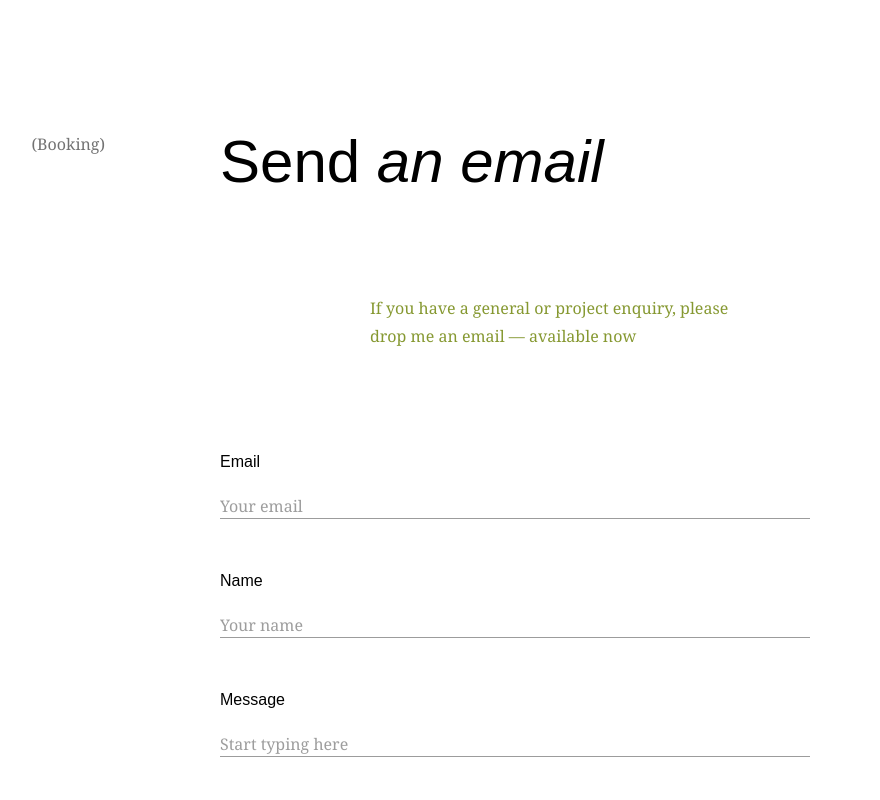
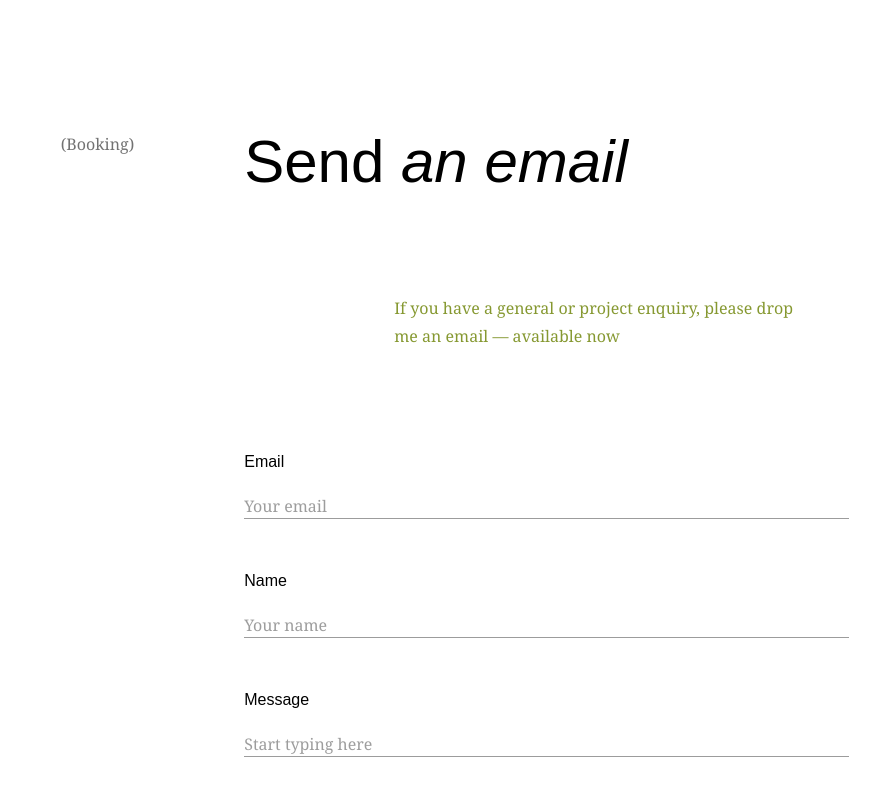
Before and after one commit to Anatorusan/web_dev_study, a plain HTML site: page Sebastian_Mullaert/index.html in a window 1280 px wide. Shown: the part 840-1640 px from the top of the page, without its empty margins (185-1065 px from the left). Drawn offline with Linux system fonts and the light colour scheme; files whose address does not match are found by name.

Commit message:
simplified section 2 layout

```diff
--- a/Sebastian_Mullaert/index.html
+++ b/Sebastian_Mullaert/index.html
@@ -64,9 +64,11 @@
                 </div>
                 <div class="email-container">
                     <div class="section-2-text-container">
-                        <h2 class="send_email font-special">Send <span class="italic-text">an email</span></h2>
-                        <p class="sect-2_para">If you have a general or project enquiry, please<br>
-                            drop me an email — available now</p>
+                        <header>
+                            <h2 class="send_email font-special">Send <span class="italic-text">an email</span></h2>
+                            <p class="sect-2_para">If you have a general or project enquiry, please
+                                drop me an email — available now</p>
+                        </header>
                     </div>
                     <div class="form-container">
                         <form class="form">
--- a/Sebastian_Mullaert/styles/styles.css
+++ b/Sebastian_Mullaert/styles/styles.css
@@ -241,29 +241,33 @@ img {
 .section-2-container {
     display: flex;
     padding-top: 200px;
+    justify-content: center;
+    gap: 110px;
 }
 
 .booking-container {
-    flex-basis: 25%;
+    /* flex-basis: 25%;
     display: flex;
     justify-content: flex-end;
-    padding-right: 40px;
+    padding-right: 40px; */
+
 }
 
 .email-container {
-    flex-basis: 100%;
+    /* flex-basis: 100%; */
     padding-bottom: 145px;
+    max-width: 605px;
 }
 
 @media all and (min-width: 1200px) {
-    .email-container {
+    /* .email-container {
         flex-basis: 75%;
         padding-left: 75px;
-    }
+    } */
 
-    .form-container {
+    /* .form-container {
         width: 69%;
-    }
+    } */
 }
 
 
@@ -288,6 +292,7 @@ img {
     line-height: 175%;
     color: #71870E;
     opacity: 0.85;
+    margin-right: 30px;
 }
 
 .send_email {
```
